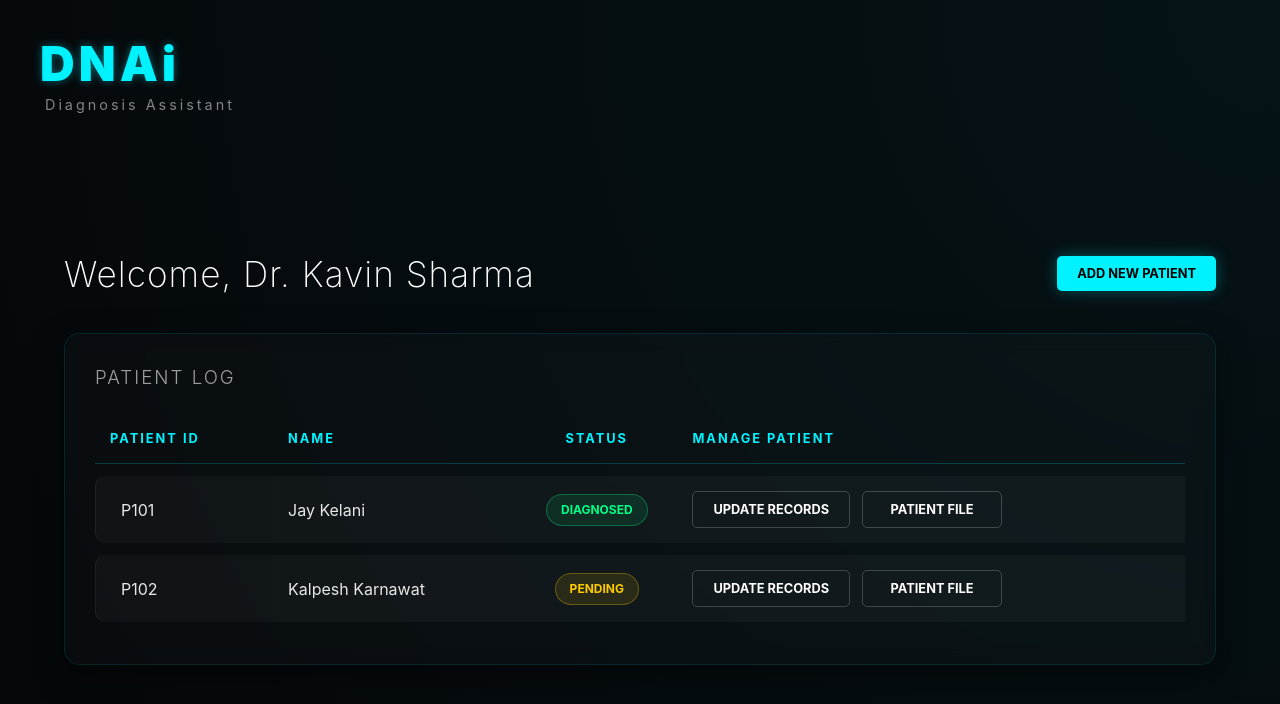
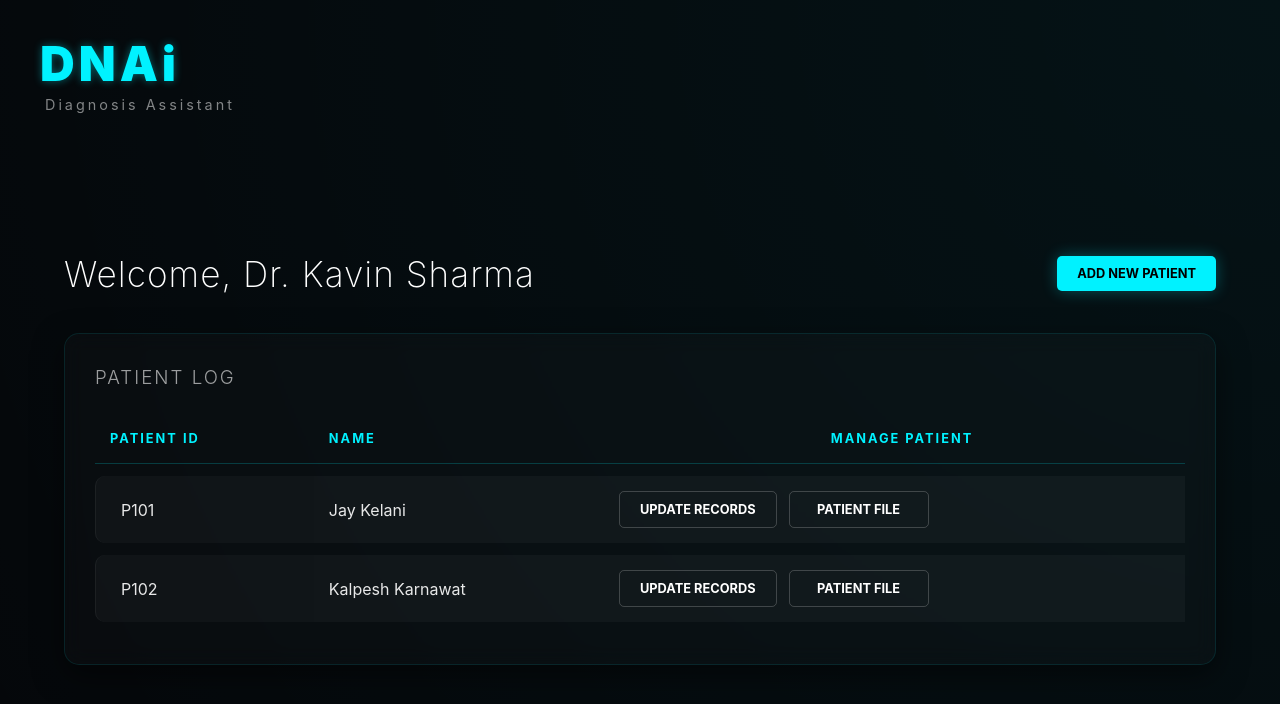
Before and after one commit to kalpeshkarnawat19/DNAi-frontend, a React (Vite) app: page /Dashboard in a window 1280 px wide. Shown: the top 704 px of the page. Built offline with nearby package versions, Linux system fonts and the light colour scheme.

Commit message:
removed status column

```diff
--- a/src/css/dashboard.css
+++ b/src/css/dashboard.css
@@ -106,27 +106,6 @@
   margin: 0;
 }
 
-.status {
-  padding: 6px 14px;
-  border-radius: 20px;
-  font-size: 0.75rem;
-  font-weight: bold;
-  text-transform: uppercase;
-  display: inline-block;
-}
-
-.status.diagnosed {
-  background: rgba(0, 255, 136, 0.1);
-  color: #00ff88;
-  border: 1px solid rgba(0, 255, 136, 0.3);
-}
-
-.status.pending {
-  background: rgba(255, 204, 0, 0.1);
-  color: #ffcc00;
-  border: 1px solid rgba(255, 204, 0, 0.3);
-}
-
 .glow-button.small {
   padding: 10px 20px;
   font-size: 0.8rem;
--- a/src/pages/Dashboard.jsx
+++ b/src/pages/Dashboard.jsx
@@ -38,7 +38,6 @@ function DoctorDashboard() {
               <tr>
                 <th>Patient ID</th>
                 <th>Name</th>
-                <th>Status</th>
                 <th>Manage Patient</th>
               </tr>
             </thead>
@@ -47,11 +46,6 @@ function DoctorDashboard() {
                 <tr key={p.id}>
                   <td>{p.id}</td>
                   <td>{p.name}</td>
-                  <td>
-                    <span className={`status ${p.status.toLowerCase()}`}>
-                      {p.status}
-                    </span>
-                  </td>
 
                   <td>
                     <div className="action-group">
@@ -63,6 +57,7 @@ function DoctorDashboard() {
                       </button>
                       <button
                         className="glow-button small secondary"
+                        onClick={() => navigate("/PatientFile")}
                       >
                         Patient File
                       </button>
```
